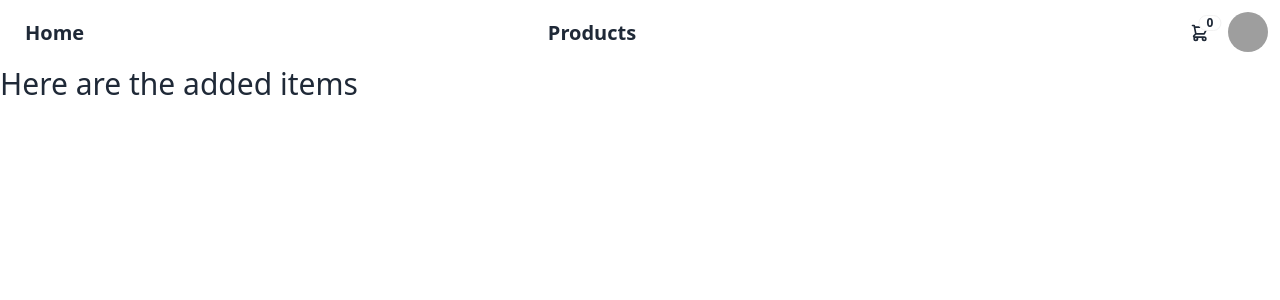
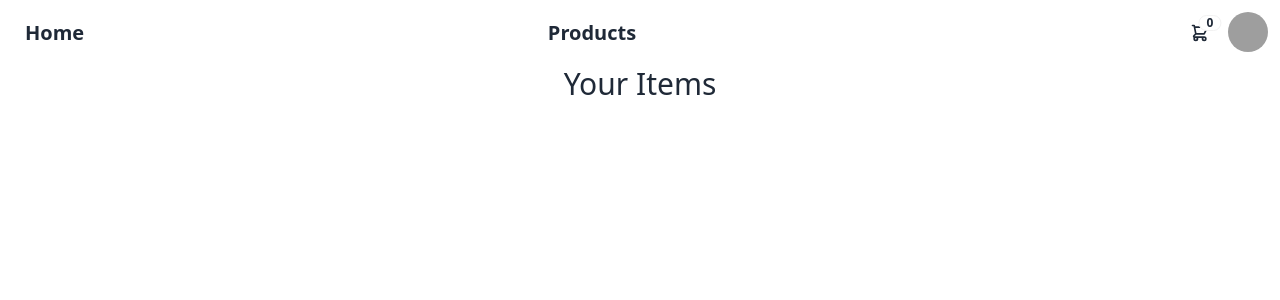
Before and after one commit to raze0017/proshopper, a React (Vite) app: page /Cart in a window 1280 px wide. Shown: the top 300 px of the page. Built offline with nearby package versions, Linux system fonts and the light colour scheme; grey boxes are pictures that could not be loaded.

Commit message:
add vercel config

```diff
--- a/src/Cart/Cart.jsx
+++ b/src/Cart/Cart.jsx
@@ -1,7 +1,8 @@
+// eslint-disable-next-line react/prop-types
 export default function Cart({ items }) {
   return (
     <>
-      <div className="cart text-3xl ">Here are the added items </div>
+      <div className="cart text-3xl flex justify-center">Your Items</div>
       <div className="grid grid-cols-3 gap-10 ml-10">
         {Object.entries(items).map(([key, product]) => (
           <div
@@ -15,8 +16,9 @@ export default function Cart({ items }) {
             </figure>
             <div className="card-body">
               <h2 className="card-title">{product.name}</h2>
+              <div className="text-2xl">Quantity: {product.quantity}</div>
 
-              <div className="text-3xl">{product.price}$</div>
+              <div className="text-3xl">Price: {product.price}$</div>
             </div>
           </div>
         ))}
```
Also changed, not shown: vercel.json (added).
